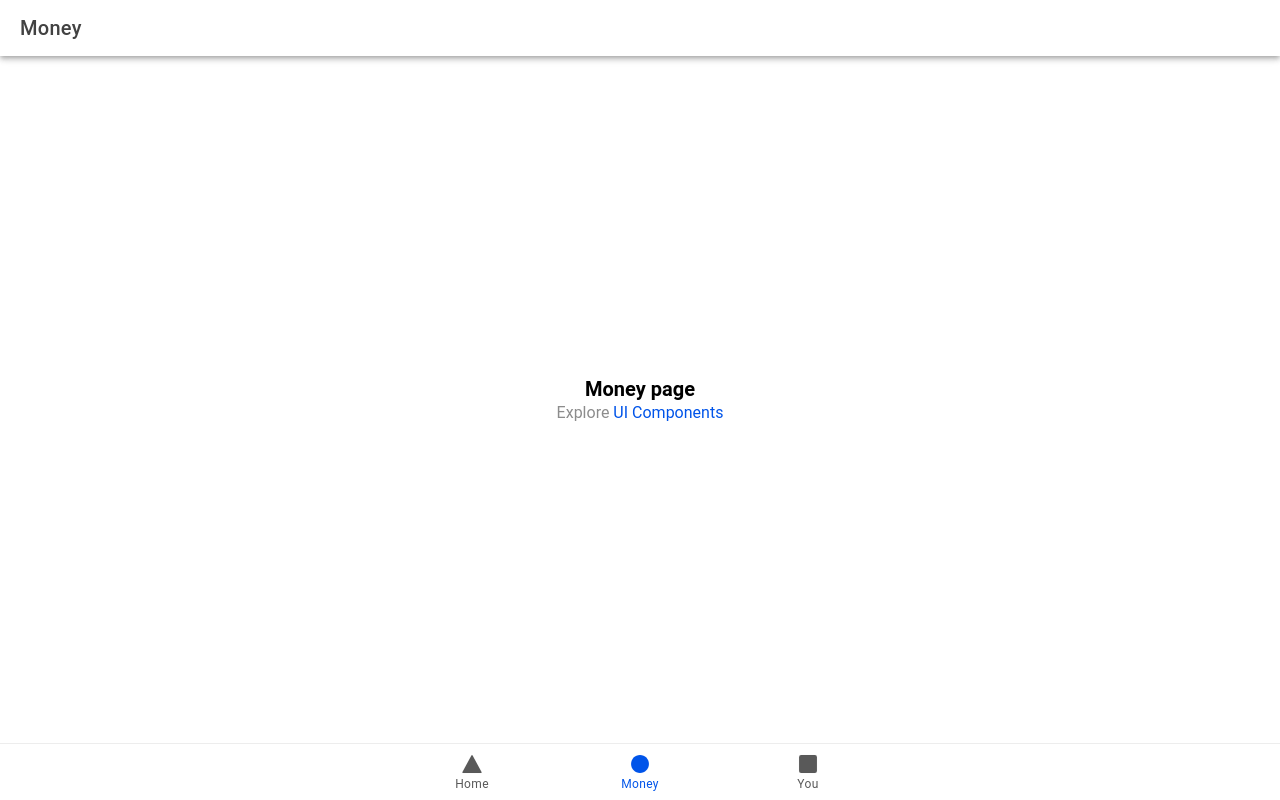
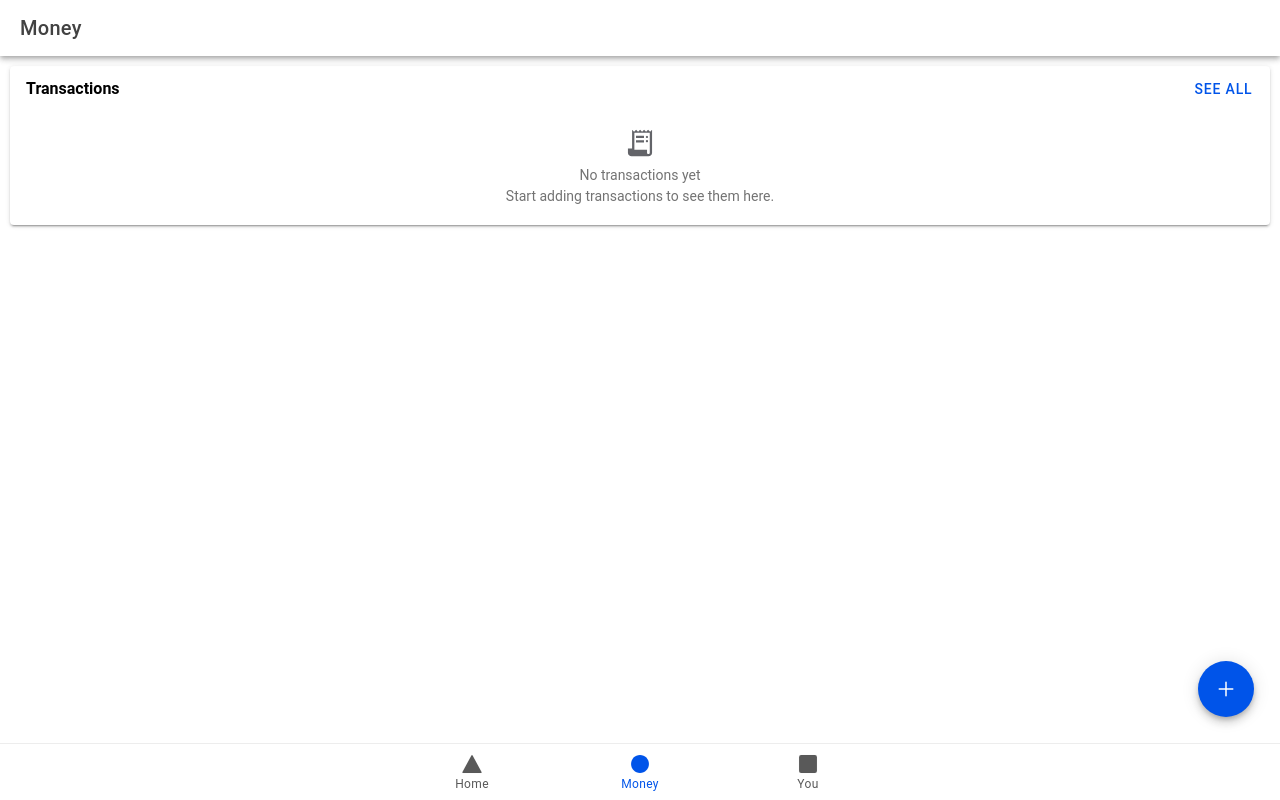
Before and after one commit to d33kshant/panam, a React (Vite) app: page /money in a window 1280 px wide. Built offline with nearby package versions, Linux system fonts and the light colour scheme.

Commit message:
created new component layout for money page

```diff
--- a/src/pages/Money.tsx
+++ b/src/pages/Money.tsx
@@ -1,5 +1,6 @@
-import { IonContent, IonHeader, IonPage, IonTitle, IonToolbar } from '@ionic/react';
-import ExploreContainer from '../components/ExploreContainer';
+import { IonContent, IonFab, IonFabButton, IonHeader, IonIcon, IonPage, IonTitle, IonToolbar } from '@ionic/react';
+import { add } from 'ionicons/icons';
+import Transactions from '../components/Transactions';
 
 const Money: React.FC = () => {
     return (
@@ -15,7 +16,12 @@ const Money: React.FC = () => {
                         <IonTitle size="large">Money</IonTitle>
                     </IonToolbar>
                 </IonHeader>
-                <ExploreContainer name="Money page" />
+                <Transactions />
+                <IonFab slot="fixed" vertical="bottom" horizontal="end" className="ion-margin">
+                    <IonFabButton>
+                        <IonIcon icon={add} />
+                    </IonFabButton>
+                </IonFab>
             </IonContent>
         </IonPage>
     );
```
